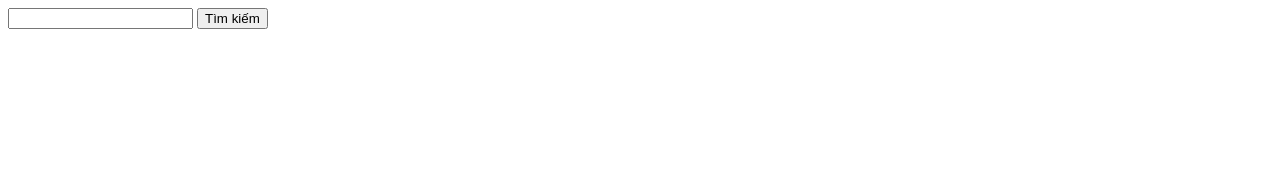
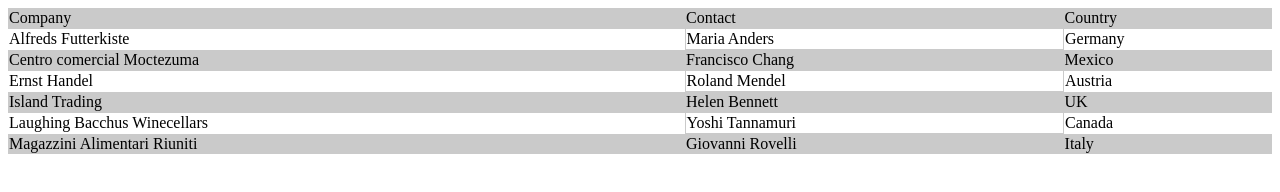
Before and after one commit to Ducthien190203/olulli, a plain HTML site: page formCoBan.html in a window 1280 px wide. Drawn offline with Linux system fonts and the light colour scheme.

Commit message:
bang html css

```diff
--- a/formCoBan.html
+++ b/formCoBan.html
@@ -4,13 +4,48 @@
     <meta charset="UTF-8">
     <meta name="viewport" content="width=device-width, initial-scale=1.0">
     <title>Document</title>
+    <link rel="stylesheet" href="style.css">
 </head>
 <body>
-    <form action="https://www.google.com.vn/search" >
-        <input type="text" name="q"/>
-        <input type="submit" value="Tìm kiếm"/>
+    <table>
+        <tr>
+            <td>Company</td>
+            <td>Contact</td>
+            <td>Country</td>
+        </tr>
+        <tr >
+            <td>Alfreds Futterkiste</td>
+            <td class="bor">Maria Anders</td>
+            <td>Germany</td>
+        </tr>
+        <tr >
+            <td>Centro comercial Moctezuma</td>
+            <td>Francisco Chang</td>
+            <td>Mexico</td>
+        </tr>
+        <tr >
+            <td>Ernst Handel</td>
+            <td class="bor">Roland Mendel</td>
+            <td>Austria</td>
+        </tr>
+        <tr >
+            <td>Island Trading</td>
+            <td>Helen Bennett</td>
+            <td>UK</td>
+        </tr>
+        <tr >
+            <td>Laughing Bacchus Winecellars</td>
+            <td class="bor">Yoshi Tannamuri</td>
+            <td>Canada</td>
+        </tr>
+        <tr >
+            <td>Magazzini Alimentari Riuniti</td>
+            <td>Giovanni Rovelli</td>
+            <td>Italy</td>
+        </tr>
 
-    </form>
 
+
+    </table>
 </body>
 </html>
--- /dev/null
+++ b/style.css
@@ -0,0 +1,11 @@
+/* Apply grey background to 1st, 3rd, 5th, and 7th rows */
+tr:nth-child(2n-1) {
+    background-color: rgb(202, 202, 202);
+}
+table {
+    border-collapse: collapse;
+    width: 100%;
+}
+.bor {
+    border: 1px solid rgb(202, 202, 202);
+}
```
